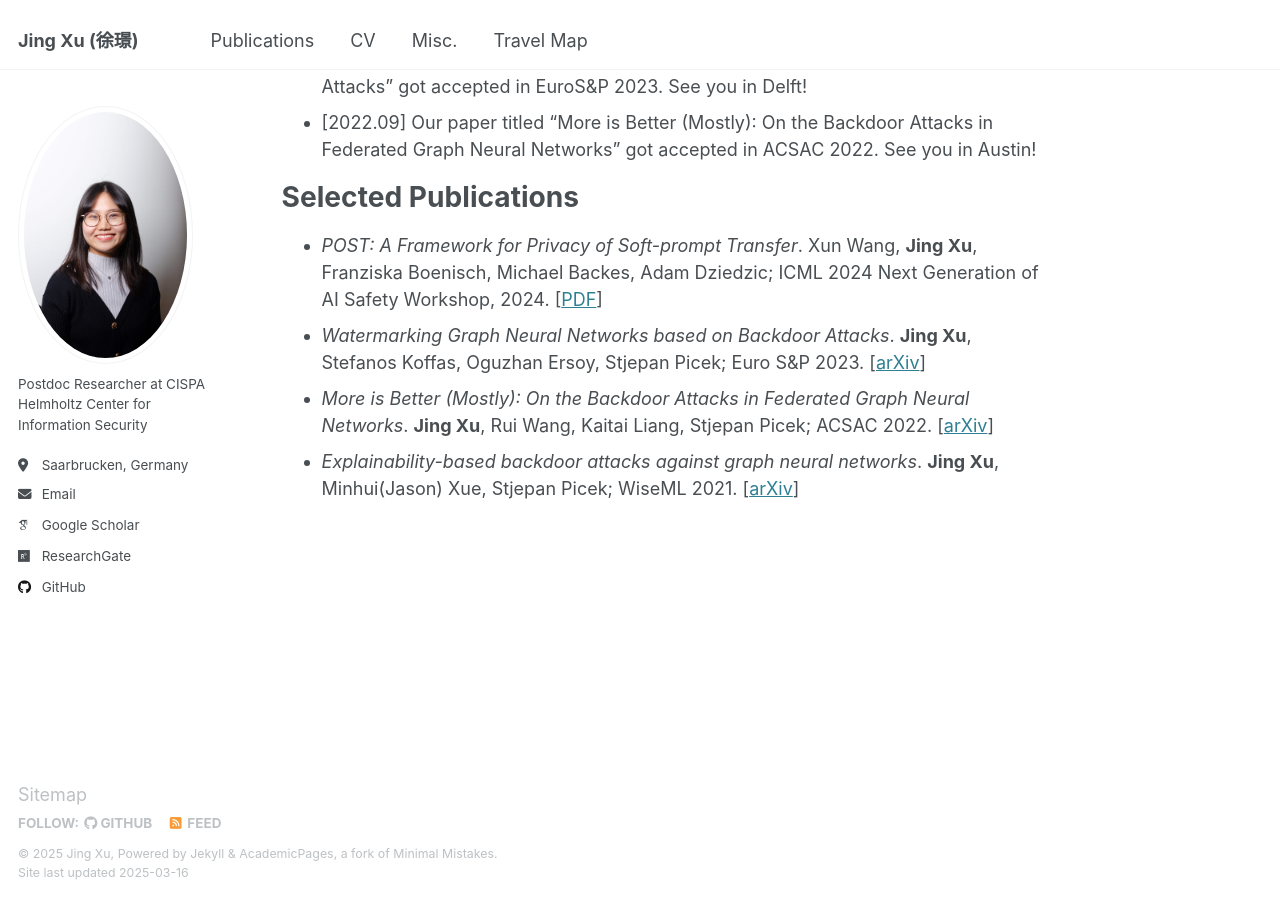
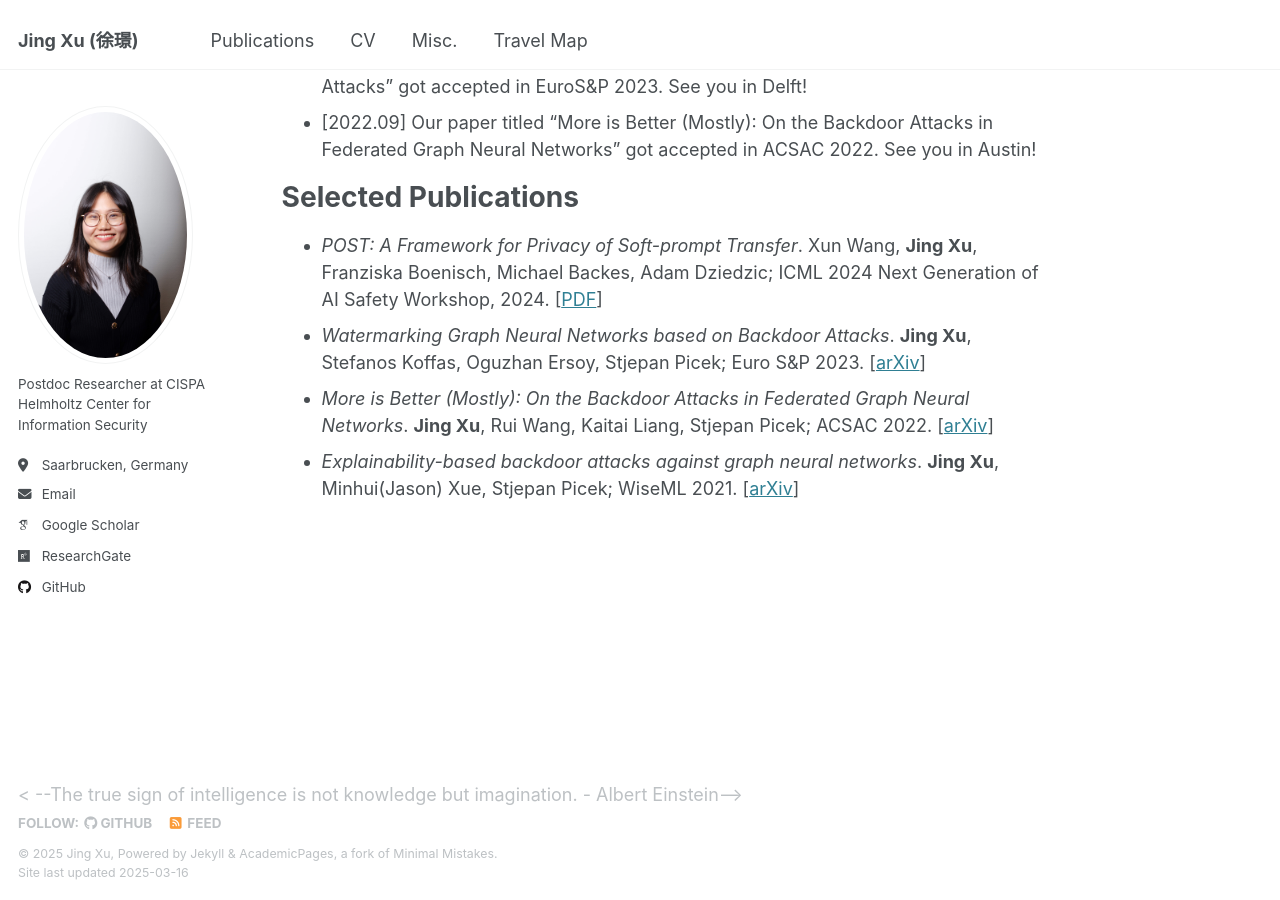
Before and after one commit to xujing1994/xujing1994.github.io, a Jekyll site: the page built from _pages/about.md, in a window 1280 px wide and 900 px high, scrolled down 667 px. Built offline with Jekyll 4.4.1, drawn with Linux system fonts in a browser that asks for light colours; some web fonts are replaced.

Commit message:
Update custom.html

```diff
--- a/_includes/footer/custom.html
+++ b/_includes/footer/custom.html
@@ -1,3 +1,3 @@
 <!-- start custom footer snippets -->
-<a>Sitemap</a>
+< --The true sign of intelligence is not knowledge but imagination. - Albert Einstein-->
 <!-- end custom footer snippets -->
```
